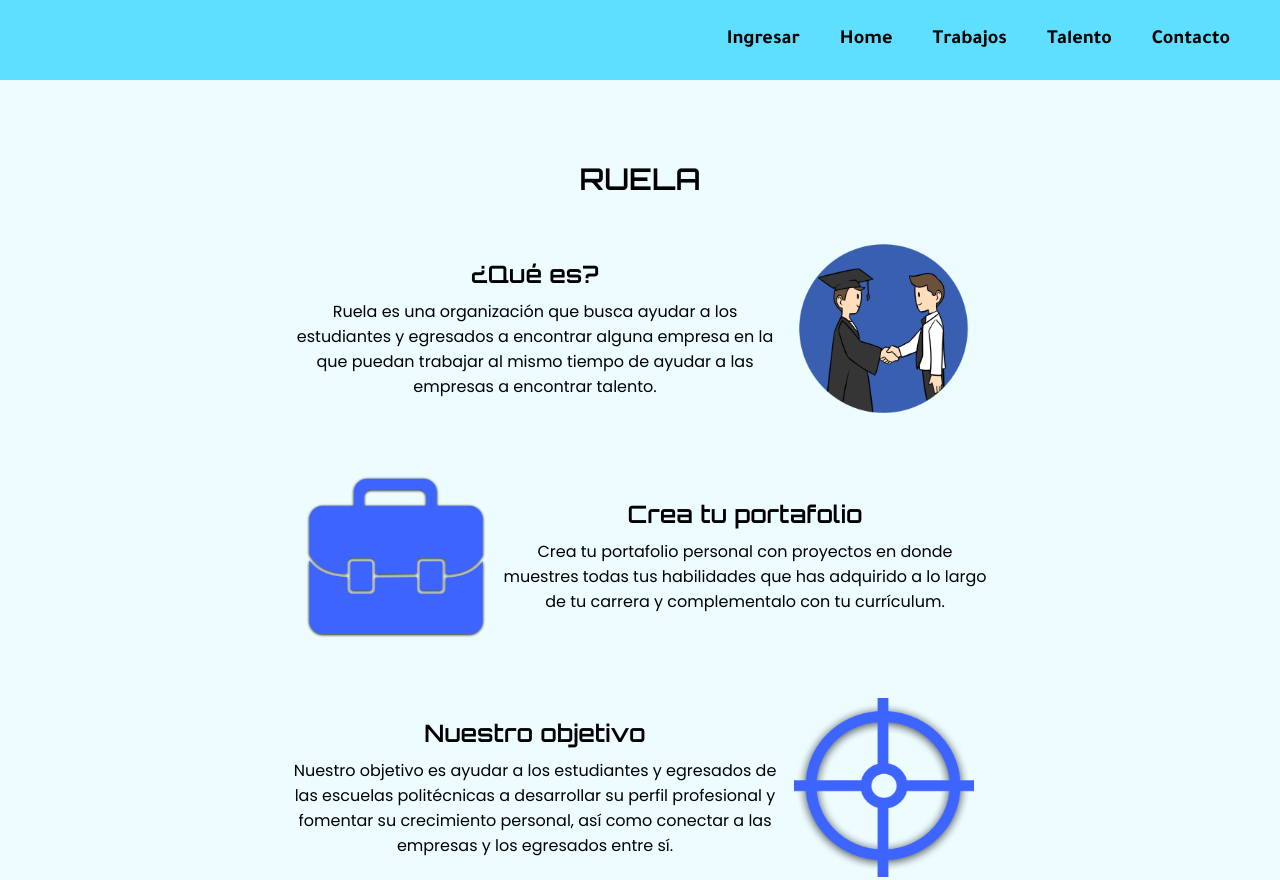
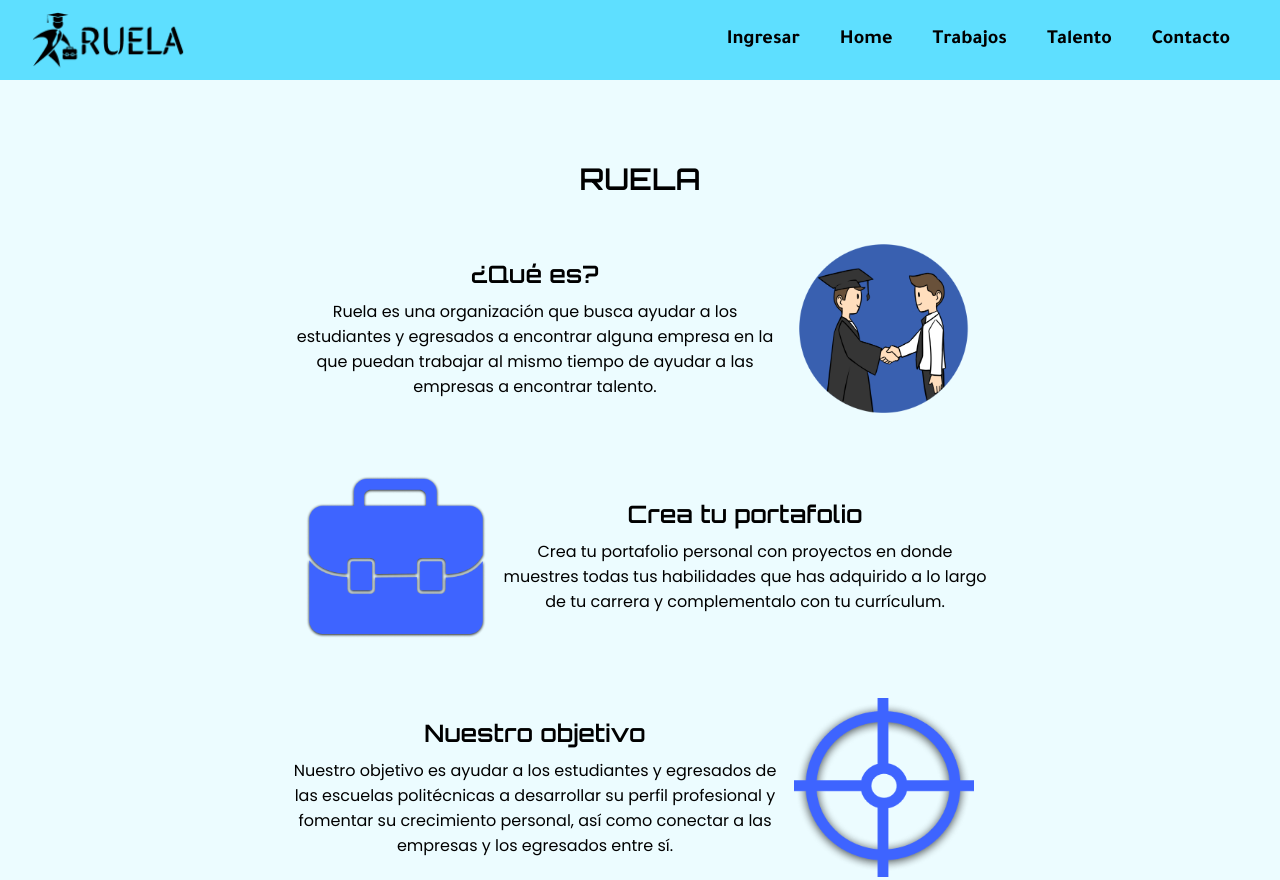
Before and after one commit to mister-ramoon/steam-project, a plain HTML site: page index.html in a window 1280 px wide. Shown: the top 880 px of the page. Drawn offline with Linux system fonts and the light colour scheme; the site is published under a folder, as on GitHub Pages, so addresses that start at the root find nothing.

Commit message:
Logo url

```diff
--- a/css/main.css
+++ b/css/main.css
@@ -77,7 +77,7 @@ a {
 }
 
 .header__container--logo {
-    background: url('/assets/img/logoo.png') center/contain no-repeat;
+    background: url('../assets/img/logoo.png') center/contain no-repeat;
     height: 100%;
     width: 160px;
     margin: 0px 30px 0;
```
